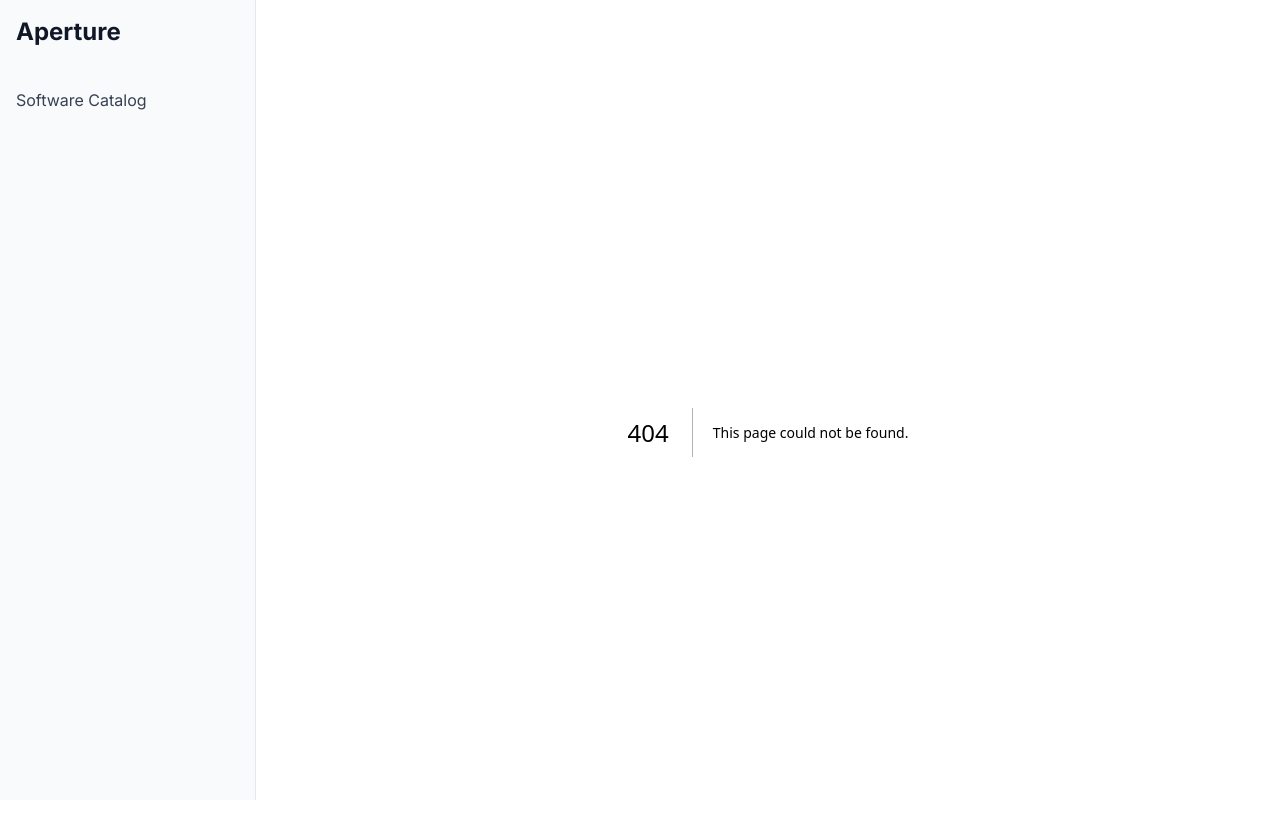
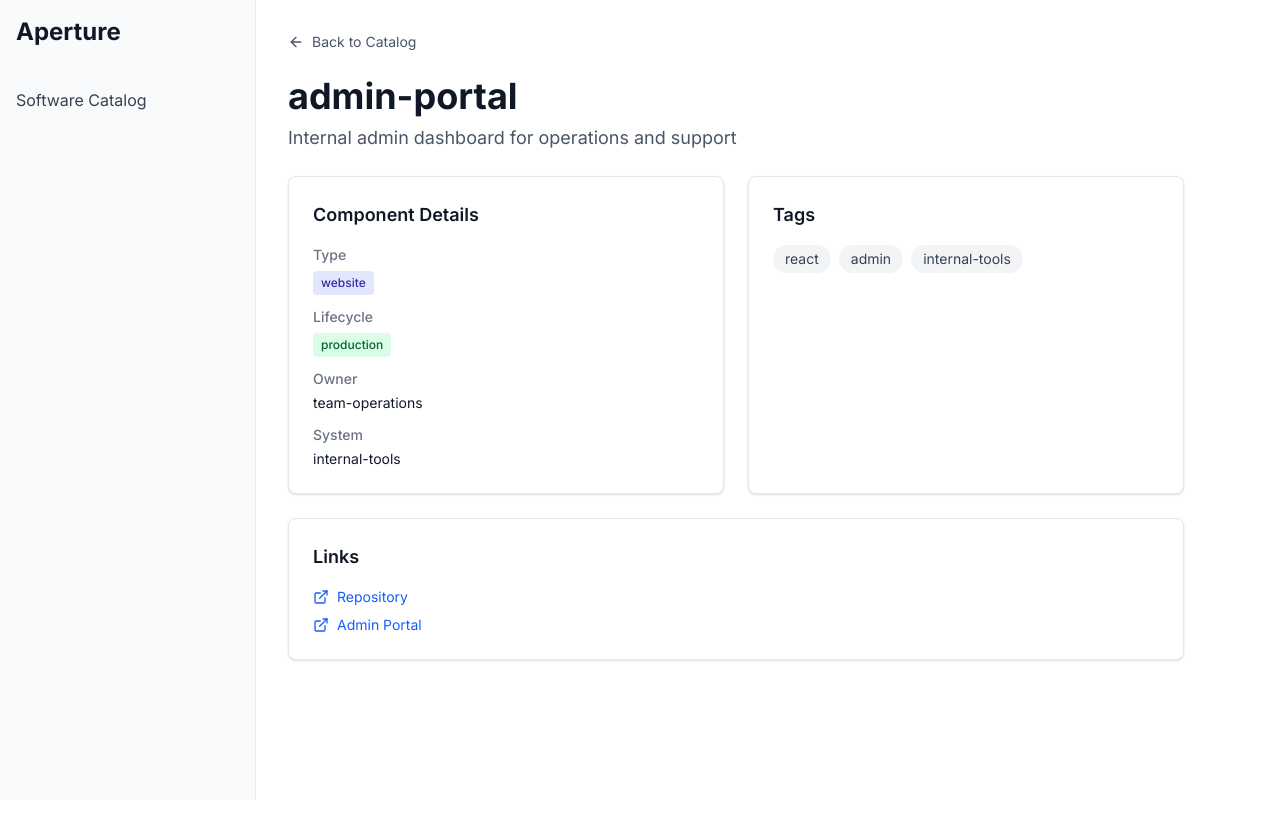
Before and after one commit to iandesj/aperture-idp, a Next.js app: page /catalog/admin-portal in a window 1280 px wide. Before the commit this address had no page. After the commit the page ends 800 px from the top, so only its background shows below. Built offline with nearby package versions, Linux system fonts and the light colour scheme.

Commit message:
Create component detail pages with full metadata display

```diff
--- /dev/null
+++ b/src/app/catalog/[componentName]/page.tsx
@@ -0,0 +1,141 @@
+import { getComponentByName, getAllComponents } from "@/lib/catalog";
+import { notFound } from "next/navigation";
+import Link from "next/link";
+import { ArrowLeft, ExternalLink } from "lucide-react";
+
+export async function generateStaticParams() {
+  const components = getAllComponents();
+  return components.map((component) => ({
+    componentName: component.metadata.name,
+  }));
+}
+
+export default async function ComponentDetailPage({
+  params,
+}: {
+  params: Promise<{ componentName: string }>;
+}) {
+  const { componentName } = await params;
+  const component = getComponentByName(componentName);
+
+  if (!component) {
+    notFound();
+  }
+
+  const lifecycleColors: Record<string, string> = {
+    production: "bg-green-100 text-green-800 dark:bg-green-900 dark:text-green-200",
+    experimental: "bg-yellow-100 text-yellow-800 dark:bg-yellow-900 dark:text-yellow-200",
+    deprecated: "bg-red-100 text-red-800 dark:bg-red-900 dark:text-red-200",
+  };
+
+  const typeColors: Record<string, string> = {
+    service: "bg-blue-100 text-blue-800 dark:bg-blue-900 dark:text-blue-200",
+    library: "bg-purple-100 text-purple-800 dark:bg-purple-900 dark:text-purple-200",
+    website: "bg-indigo-100 text-indigo-800 dark:bg-indigo-900 dark:text-indigo-200",
+  };
+
+  return (
+    <div className="max-w-4xl space-y-6">
+      <Link
+        href="/plugins/catalog"
+        className="inline-flex items-center gap-2 text-sm text-gray-600 hover:text-gray-900 dark:text-gray-400 dark:hover:text-gray-100"
+      >
+        <ArrowLeft className="w-4 h-4" />
+        Back to Catalog
+      </Link>
+
+      <div>
+        <h1 className="text-4xl font-bold text-gray-900 dark:text-gray-100 mb-2">
+          {component.metadata.name}
+        </h1>
+        <p className="text-lg text-gray-600 dark:text-gray-400">
+          {component.metadata.description || "No description provided"}
+        </p>
+      </div>
+
+      <div className="grid grid-cols-1 md:grid-cols-2 gap-6">
+        <div className="bg-white dark:bg-gray-800 rounded-lg shadow p-6 border border-gray-200 dark:border-gray-700">
+          <h2 className="text-lg font-semibold text-gray-900 dark:text-gray-100 mb-4">
+            Component Details
+          </h2>
+          <dl className="space-y-3">
+            <div>
+              <dt className="text-sm font-medium text-gray-500 dark:text-gray-400">Type</dt>
+              <dd className="mt-1">
+                <span
+                  className={`inline-flex px-2 py-1 rounded text-xs font-medium ${
+                    typeColors[component.spec.type] || "bg-gray-100 text-gray-800 dark:bg-gray-700 dark:text-gray-200"
+                  }`}
+                >
+                  {component.spec.type}
+                </span>
+              </dd>
+            </div>
+            <div>
+              <dt className="text-sm font-medium text-gray-500 dark:text-gray-400">Lifecycle</dt>
+              <dd className="mt-1">
+                <span
+                  className={`inline-flex px-2 py-1 rounded text-xs font-medium ${
+                    lifecycleColors[component.spec.lifecycle] || "bg-gray-100 text-gray-800 dark:bg-gray-700 dark:text-gray-200"
+                  }`}
+                >
+                  {component.spec.lifecycle}
+                </span>
+              </dd>
+            </div>
+            <div>
+              <dt className="text-sm font-medium text-gray-500 dark:text-gray-400">Owner</dt>
+              <dd className="mt-1 text-sm text-gray-900 dark:text-gray-100">
+                {component.spec.owner}
+              </dd>
+            </div>
+            {component.spec.system && (
+              <div>
+                <dt className="text-sm font-medium text-gray-500 dark:text-gray-400">System</dt>
+                <dd className="mt-1 text-sm text-gray-900 dark:text-gray-100">
+                  {component.spec.system}
+                </dd>
+              </div>
+            )}
+          </dl>
+        </div>
+
+        {component.metadata.tags && component.metadata.tags.length > 0 && (
+          <div className="bg-white dark:bg-gray-800 rounded-lg shadow p-6 border border-gray-200 dark:border-gray-700">
+            <h2 className="text-lg font-semibold text-gray-900 dark:text-gray-100 mb-4">Tags</h2>
+            <div className="flex flex-wrap gap-2">
+              {component.metadata.tags.map((tag) => (
+                <span
+                  key={tag}
+                  className="px-3 py-1 bg-gray-100 dark:bg-gray-700 text-gray-700 dark:text-gray-300 rounded-full text-sm"
+                >
+                  {tag}
+                </span>
+              ))}
+            </div>
+          </div>
+        )}
+      </div>
+
+      {component.metadata.links && component.metadata.links.length > 0 && (
+        <div className="bg-white dark:bg-gray-800 rounded-lg shadow p-6 border border-gray-200 dark:border-gray-700">
+          <h2 className="text-lg font-semibold text-gray-900 dark:text-gray-100 mb-4">Links</h2>
+          <div className="space-y-2">
+            {component.metadata.links.map((link, idx) => (
+              <a
+                key={idx}
+                href={link.url}
+                target="_blank"
+                rel="noopener noreferrer"
+                className="flex items-center gap-2 text-blue-600 hover:text-blue-700 dark:text-blue-400 dark:hover:text-blue-300 text-sm"
+              >
+                <ExternalLink className="w-4 h-4" />
+                {link.title || link.url}
+              </a>
+            ))}
+          </div>
+        </div>
+      )}
+    </div>
+  );
+}
```
Also changed, not shown: 1 other file (tests, documents, lock files or other folders).
